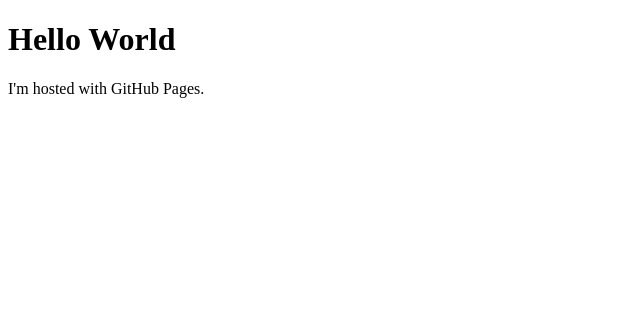
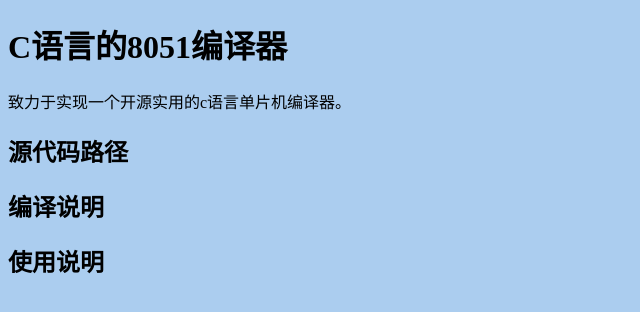
Before and after one commit to Jiangshan00001/Jiangshan00001.github.io, a plain HTML site: page index.html in a window 1280 px wide. Shown: the whole page, without its empty margins (0-640 px from the left). Drawn offline with Linux system fonts and the light colour scheme.

```diff
--- a/index.html
+++ b/index.html
@@ -1,7 +1,21 @@
 <!DOCTYPE html>
 <html>
-<body>
-<h1>Hello World</h1>
-<p>I'm hosted with GitHub Pages.</p>
+<head>
+<title>MILIUZI</title>
+
+
+</head>
+<body  bgcolor="#abcdef">
+<h1>C语言的8051编译器</h1>
+致力于实现一个开源实用的c语言单片机编译器。
+
+<h2>源代码路径</h2>
+
+<h2>编译说明</h2>
+
+<h2>使用说明</h2>
+
+
+
 </body>
 </html>
```
